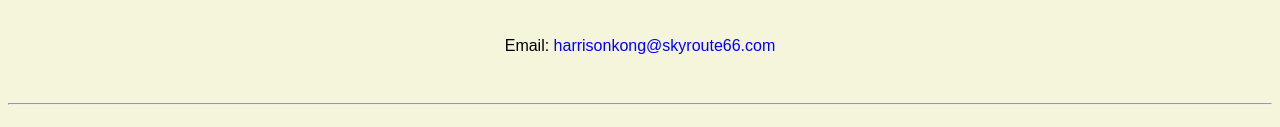
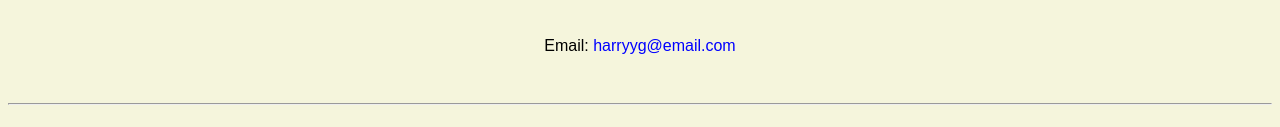
Before and after one commit to Michael-Zerihun-p/Michael-Zerihun.github.io, a plain HTML site: page index.html in a window 1280 px wide. Shown: the part 886-1013 px from the top of the page. Drawn offline with Linux system fonts and the light colour scheme.

Commit message:
Update index.html

```diff
--- a/index.html
+++ b/index.html
@@ -25,7 +25,7 @@
   <h2>Credentials and Portfolio</h2>
   <p><a href="resume.html">My Resume</a> | <a href="https://github.com/Michael-Zerihun">My GitHub</a></p>
   <h2>Contact</h2>
-  <p>Email:<a href="mailto:harryyg@email.com"> harrisonkong@skyroute66.com</a></p>
+  <p>Email:<a href="mailto:harryyg@email.com"> harryyg@email.com</a></p>
 </body>
 
 <footer>
```
